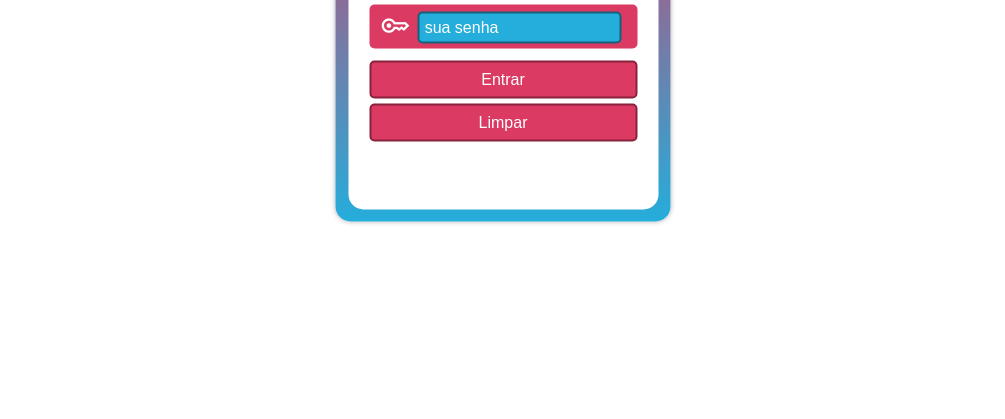
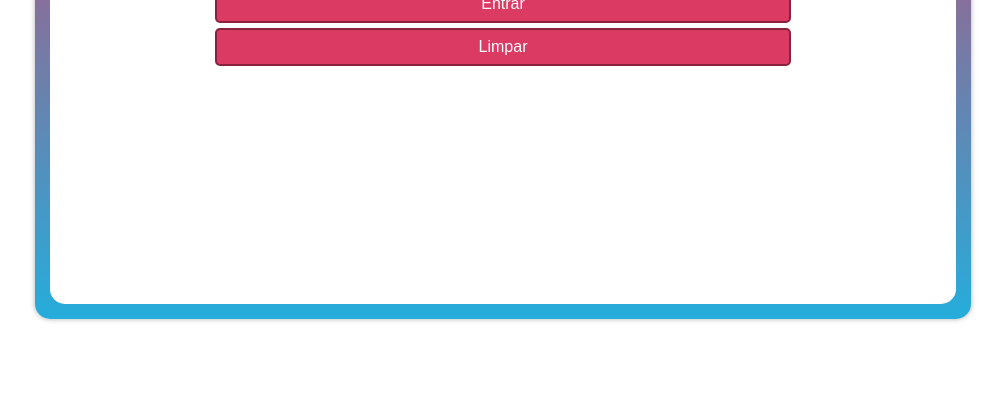
Before and after one commit to guibaumer/modulo4, a plain HTML site: page formularios/projeto/index.html in a window 1280 px wide. Shown: the part 381-800 px from the top of the page, without its empty margins (137-1142 px from the left). Drawn offline with nearby package versions, Linux system fonts and the light colour scheme.

Commit message:
projeto finalizado

```diff
--- a/formularios/projeto/index.html
+++ b/formularios/projeto/index.html
@@ -8,6 +8,7 @@
     <link rel="stylesheet" href="https://fonts.googleapis.com/css2?family=Material+Symbols+Outlined:opsz,wght,FILL,GRAD@20..48,100..700,0..1,-50..200" />
     <link rel="stylesheet" href="https://fonts.googleapis.com/css2?family=Material+Symbols+Outlined:opsz,wght,FILL,GRAD@20..48,100..700,0..1,-50..200" />
     <link rel="stylesheet" href="style.css">
+    <link rel="stylesheet" href="mediaQuery.css">
 </head>
 <body>
     <main>
--- /dev/null
+++ b/formularios/projeto/mediaQuery.css
@@ -0,0 +1,45 @@
+@charset "UTF-8";
+
+@media screen and (min-width:768px) and (max-width:992px) {
+        section#login {
+            width: 70vw;
+        }
+        div#formulario {
+            width: calc(65vw - 10px);
+        }
+        .backs {
+            width: 45vw;
+        }
+        .botoes {
+            width: 45vw;
+        }
+        .caixas {
+            width: 35vw;
+        }
+}
+
+@media screen and (min-width:992px) {
+    section#login {
+        width: 70vw;
+        height: 70vh;
+    }
+    div#formulario {
+        width: calc(70vw - 10px);
+        height: calc(70vh - 10px);
+    }
+    .backs {
+        width: 45vw;
+        padding-top: 5px;
+        padding-bottom: 5px;
+    }
+    .botoes {
+        width: 45vw;
+        padding-top: 5px;
+        padding-bottom: 5px;
+    }
+    .caixas {
+        width: 35vw;
+        padding-top: 5px;
+        padding-bottom: 5px;
+    }
+}
```
